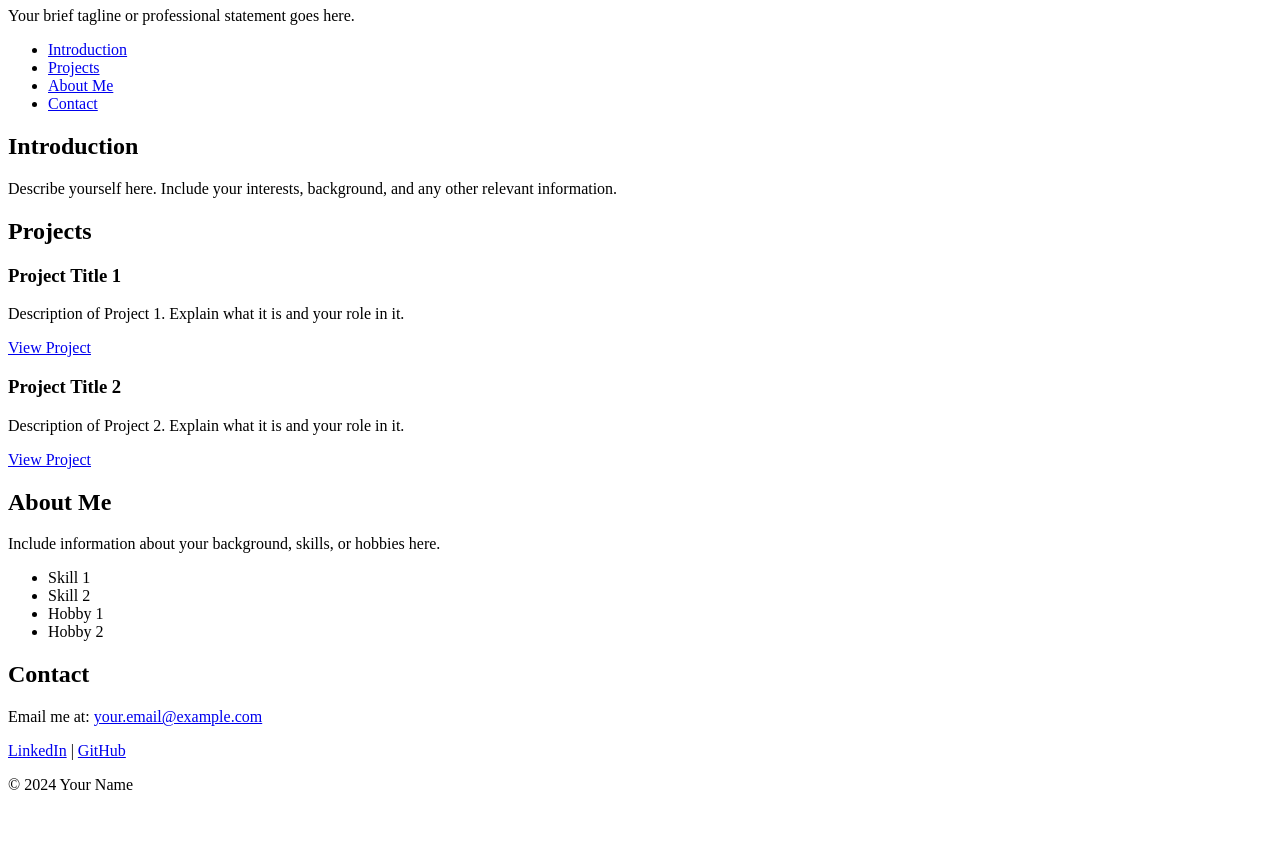
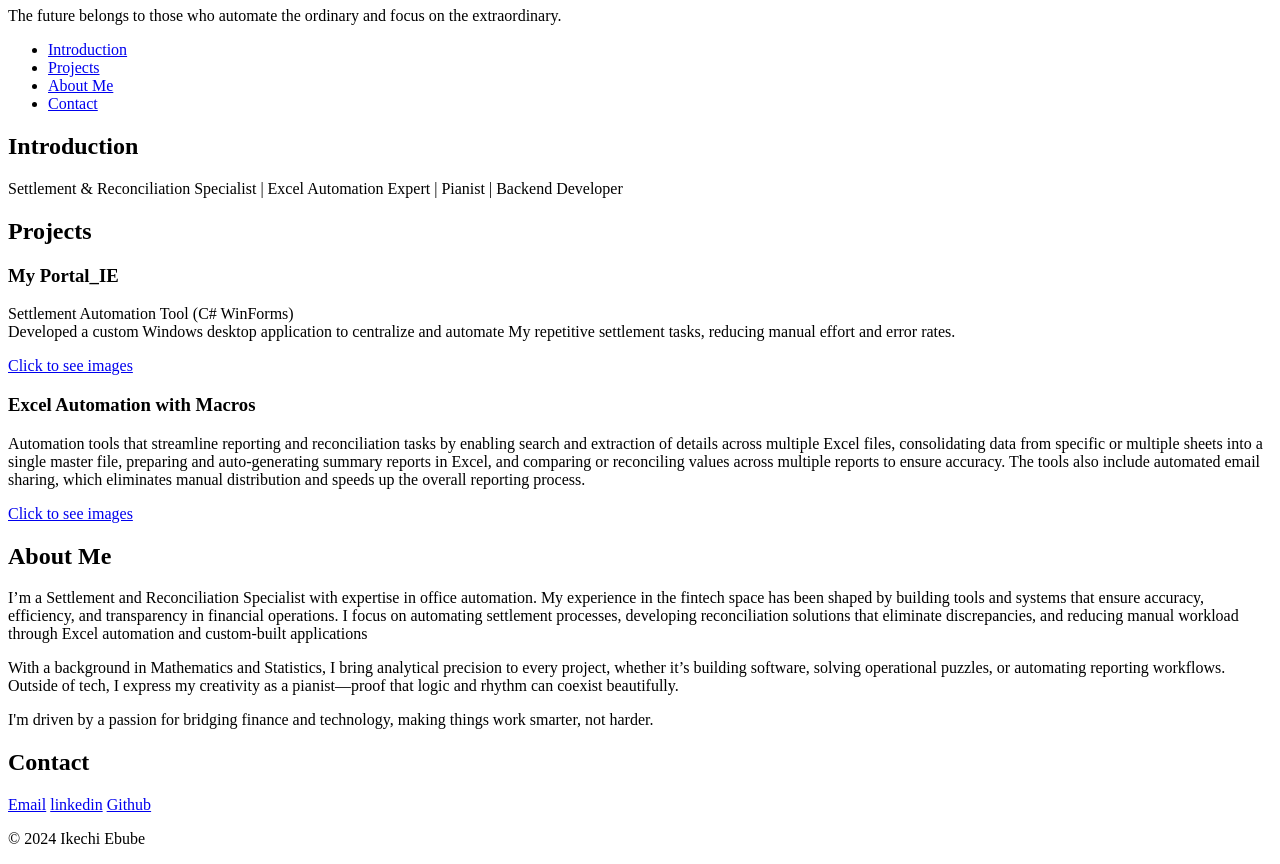
Before and after one commit to onyemaechiezichi-lang/My_First_Portfolio, a plain HTML site: page html_basic/portfolio/index.html in a window 1280 px wide. Shown: the part 73-937 px from the top of the page. Before the commit the page ends 883 px from the top, so only its background shows below. Drawn offline with Linux system fonts and the light colour scheme.

Commit message:
Update index.html

```diff
--- a/html_basic/portfolio/index.html
+++ b/html_basic/portfolio/index.html
@@ -2,15 +2,13 @@
 <html lang="en">
     <head>
         <meta charset="utf-8">
-    <title>Your Name - Personal Portfolio</title>
+        <title>Ebube Ikechi - Personal Portfolio</title>
     </head>
+
     <body>
-
         <header>
-    <h1>Your Name</h1>
-    <p>Your brief tagline or professional statement goes here.</p>
-</header>
-
+            <h1>Ikechi Ebube</h1>
+            <p>The future belongs to those who automate the ordinary and focus on the extraordinary.</p>
             <nav>
                 <ul>
                     <li><a href="#introduction">Introduction</a></li>
@@ -19,53 +17,64 @@
                     <li><a href="#contact">Contact</a></li>
                 </ul>
             </nav>
+        </header>
 
+        <main>
             <section id="introduction">
+
                 <h2>Introduction</h2>
-    <p>Describe yourself here. Include your interests, background, and any other relevant information.</p>
+                <p>Settlement & Reconciliation Specialist | Excel Automation Expert | Pianist  | Backend Developer</p>
+
             </section>
 
             <section id="projects">
+
                 <h2>Projects</h2>
 
                 <article class="project">
-        <h3>Project Title 1</h3>
-        <p>Description of Project 1. Explain what it is and your role in it.</p>
-        <a href="https://link-to-your-project-1.com" target="_blank">View Project</a>
+                    <h3>My Portal_IE</h3>
+                    <p>Settlement Automation Tool (C# WinForms) <br> Developed a custom Windows desktop application to centralize and automate My repetitive settlement tasks, reducing manual effort and error rates.</p>
+                    <a href="https://docs.google.com/presentation/d/1TiDq-XrufnQeV3-pBjQlDpPARgahyQxbXljUp_H3k8M/edit?usp=sharing" target="_blank">Click to see images</a>
                 </article>
 
                 <article class="project">
-        <h3>Project Title 2</h3>
-        <p>Description of Project 2. Explain what it is and your role in it.</p>
-        <a href="https://link-to-your-project-2.com" target="_blank">View Project</a>
+                    <h3>Excel Automation with Macros</h3>
+                    <p>
+                        Automation tools that streamline reporting and reconciliation tasks by enabling search and extraction of details across multiple Excel files, consolidating data from specific or multiple sheets into a single master file,
+                        preparing and auto-generating summary reports in Excel, and comparing or reconciling values across multiple reports to ensure accuracy. The tools also include automated email sharing, which eliminates manual distribution and speeds up the overall reporting process.
+
+                    </p>
+                    <a href="https://docs.google.com/presentation/d/1JZzALcUm_Gxhq41yiFyfPTbZqpGkrtS4cZbRezkDJIg/edit?usp=sharing" target="_blank">Click to see images</a>
                 </article>
 
-    <!-- Add more projects as needed -->
             </section>
 
             <section id="about">
+
                 <h2>About Me</h2>
-    <p>Include information about your background, skills, or hobbies here.</p>
-    <ul>
-        <li>Skill 1</li>
-        <li>Skill 2</li>
-        <li>Hobby 1</li>
-        <li>Hobby 2</li>
-    </ul>
+                <p>
+                    I’m a Settlement and Reconciliation Specialist with expertise in office automation. My experience in the fintech space has been shaped by building tools and systems that ensure accuracy, efficiency, and transparency in financial operations. I focus on automating settlement processes, developing reconciliation solutions that eliminate discrepancies, and reducing manual workload through Excel automation and custom-built applications
+
+                    <p>With a background in Mathematics and Statistics, I bring analytical precision to every project, whether it’s building software, solving operational puzzles, or automating reporting workflows. Outside of tech, I express my creativity as a pianist—proof that logic and rhythm can coexist beautifully.</p>
+
+                    <p>I'm driven by a passion for bridging finance and technology, making things work smarter, not harder.</p>
+
+                </p>
+
             </section>
 
             <section id="contact">
+
                 <h2>Contact</h2>
-    <p>Email me at: <a href="mailto:your.email@example.com">your.email@example.com</a></p>
-    <p>
-        <a href="https://www.linkedin.com/in/yourprofile" target="_blank">LinkedIn</a> |
-        <a href="https://github.com/yourprofile" target="_blank">GitHub</a>
-    </p>
+                <a href="ebubeikechi@gmail.com" target="_blank">Email</a>
+                <a href="http://www.linkedin.com/in/ebube-ikechi" target="_blank">linkedin</a>
+                <a href="https://github.com/ebubeikechi" target="_blank">Github</a>
+
             </section>
+        </main>
 
         <footer>
-    <p>&copy; 2024 Your Name</p>
+            <p>&copy; 2024 Ikechi Ebube</p>
         </footer>
-
     </body>
 </html>
```
Lines whose indentation alone changed are shown as unchanged.
